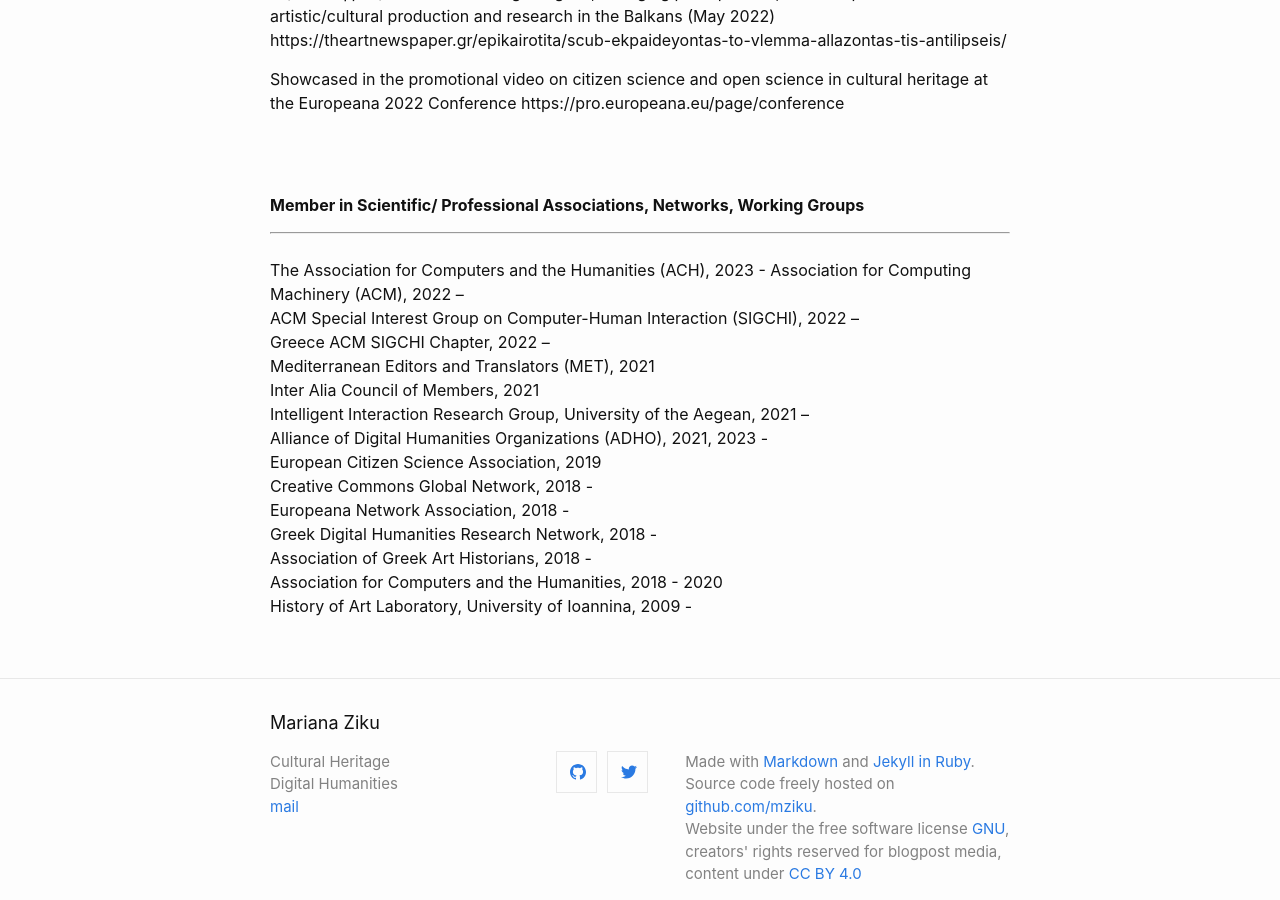
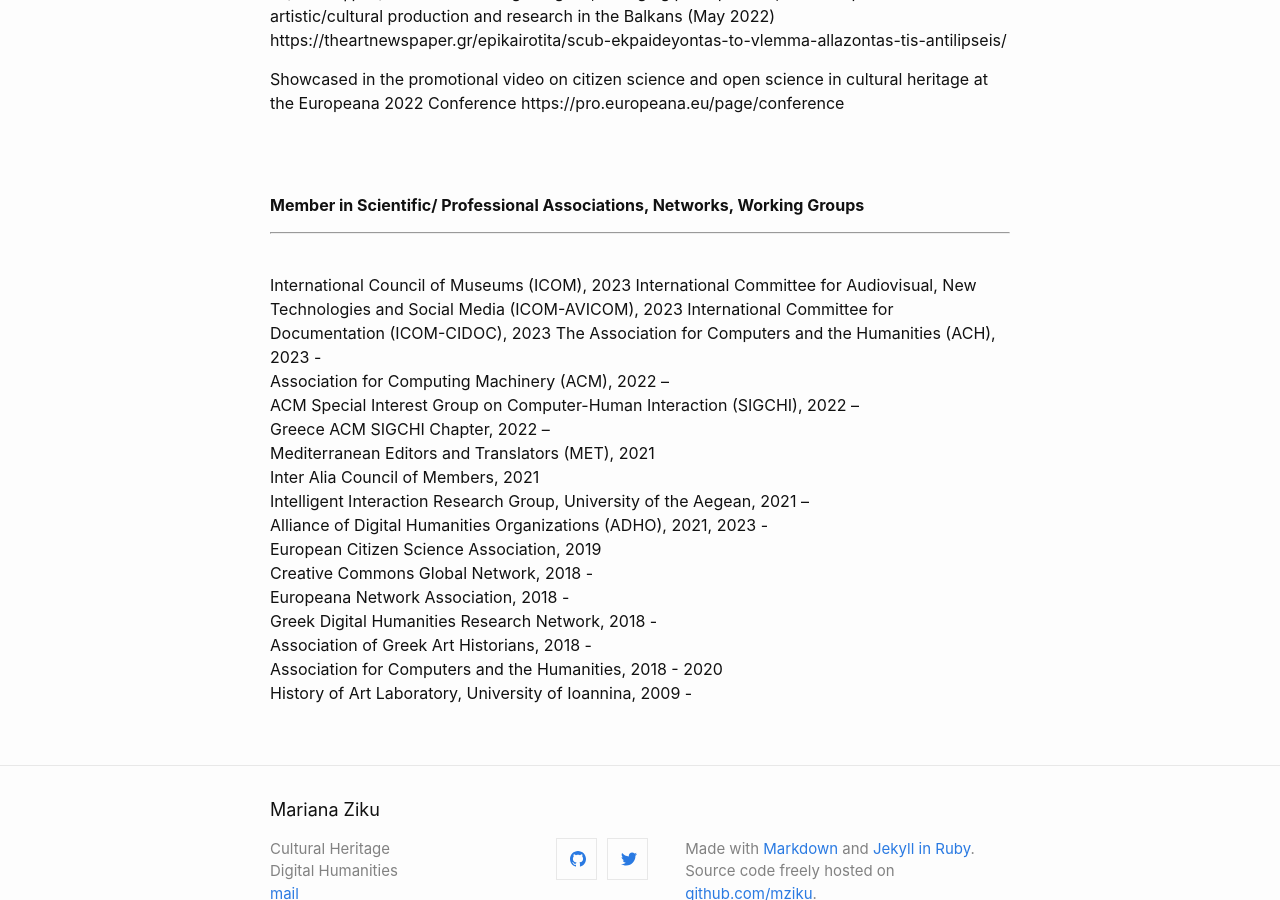
Before and after one commit to mziku/mziku.github.io, a Jekyll site: the page built from publications.md, in a window 1280 px wide and 900 px high, scrolled down 6927 px. Built offline with Jekyll 4.4.1, drawn with Linux system fonts in a browser that asks for light colours.

Commit message:
publications.md

```diff
--- a/publications.md
+++ b/publications.md
@@ -185,6 +185,10 @@
 ---
 
 <br/>
+
+International Council of Museums (ICOM), 2023
+International Committee for Audiovisual, New Technologies and Social Media (ICOM-AVICOM), 2023
+International Committee for Documentation (ICOM-CIDOC), 2023
 The Association for Computers and the Humanities (ACH), 2023 -
 Association for Computing Machinery (ACM), 2022 –
 ACM Special Interest Group on Computer-Human Interaction (SIGCHI), 2022 –
```
